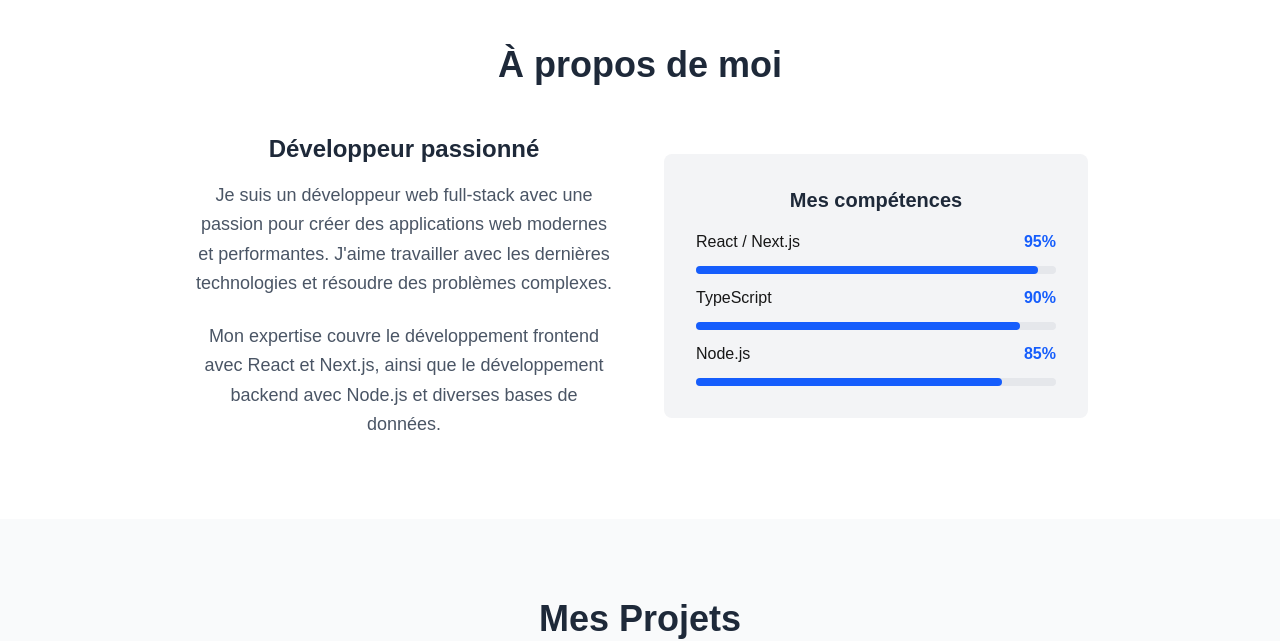
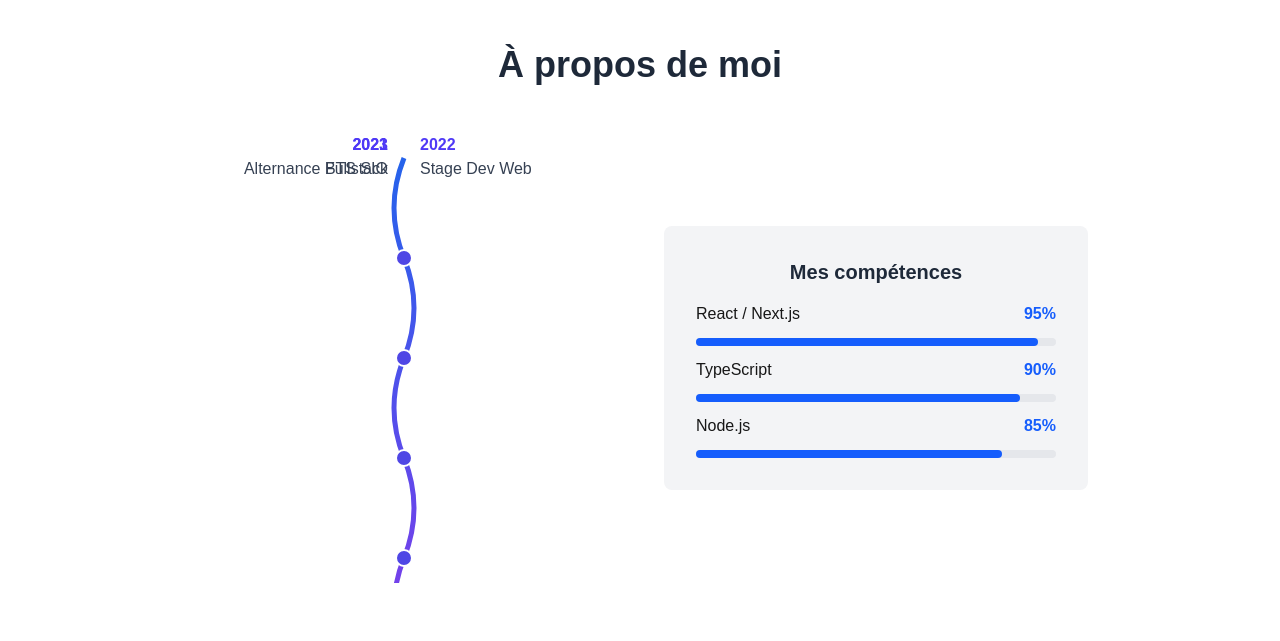
Before and after one commit to Sidarzo/cyprienrimbaud.fr, a Next.js app: page / in a window 1280 px wide. Shown: the part 900-1541 px from the top of the page. Built offline with nearby package versions, Linux system fonts and the light colour scheme.

Commit message:
Animated line

```diff
--- a/src/components/sections/AboutSection.tsx
+++ b/src/components/sections/AboutSection.tsx
@@ -1,4 +1,13 @@
+"use client"
+import { motion } from "framer-motion";
+
 export default function AboutSection() {
+    const events = [
+        { year: "2021", title: "BTS SIO", side: "left" },
+        { year: "2022", title: "Stage Dev Web", side: "right" },
+        { year: "2023", title: "Alternance Fullstack", side: "left" },
+        { year: "2024", title: "Master Développement", side: "right" },
+      ];
   return (
     <section id="about" className="py-20 bg-white">
       <div className="container mx-auto px-4">
@@ -8,20 +17,68 @@ export default function AboutSection() {
           </h2>
 
           <div className="grid md:grid-cols-2 gap-12 items-center">
-            <div>
-              <h3 className="text-2xl font-semibold mb-4 text-gray-800">
-                Développeur passionné
-              </h3>
-              <p className="text-lg text-gray-600 mb-6 leading-relaxed">
-                Je suis un développeur web full-stack avec une passion pour créer des applications
-                web modernes et performantes. J'aime travailler avec les dernières technologies
-                et résoudre des problèmes complexes.
-              </p>
-              <p className="text-lg text-gray-600 leading-relaxed">
-                Mon expertise couvre le développement frontend avec React et Next.js,
-                ainsi que le développement backend avec Node.js et diverses bases de données.
-              </p>
-            </div>
+            <div className="relative w-full flex justify-center">
+             <svg
+                width="100"
+                height="450"
+                viewBox="0 0 100 400"
+                fill="none"
+                xmlns="http://www.w3.org/2000/svg"
+            >
+            <defs>
+                <linearGradient id="lineGradient" x1="0" y1="0" x2="0" y2="600" gradientUnits="userSpaceOnUse">
+                    <stop offset="0%" stopColor="#2563eb" />  {/* blue-600 */}
+                    <stop offset="100%" stopColor="#9333ea" /> {/* purple-600 */}
+                </linearGradient>
+            </defs>
+            <motion.path
+                d="
+                    M50 500
+                    Q 30 450, 50 400
+                    Q 70 350, 50 300
+                    Q 30 250, 50 200
+                    Q 70 150, 50 100
+                    Q 30 50, 50 0
+                "
+                stroke="url(#lineGradient)"
+                strokeWidth="5"
+                fill="none"
+                initial={{ pathLength: 0 }}
+                animate={{ pathLength: 1 }}
+                transition={{ duration: 3, ease: "easeInOut" }}
+                />
+                {/* Points */}
+                {[100, 200, 300, 400, 500].map((y, i) => (
+                <motion.circle
+                initial={{x: -30 }}
+                animate={{x: 0 }}
+                transition={{ duration: 3 }}
+                    key={i}
+                    cx="50"
+                    cy={y}
+                    r="8"
+                    fill="#4f46e5"
+                    stroke="white"
+                    strokeWidth="2"
+                />
+                ))}
+            </svg>
+        <div className="absolute top-0 w-full h-full z-10">
+        {[150, 300, 450].map((y, i) => (
+          <div
+            key={i}
+            className={`absolute top-[${y}px] ${
+              events[i].side === "left"
+                ? "left-0 text-right pr-4"
+                : "right-0 text-left pl-4"
+            } w-1/2`}
+          >
+            <p className="font-bold text-indigo-600">{events[i].year}</p>
+            <p className="text-gray-700">{events[i].title}</p>
+          </div>
+        ))}
+      </div>
+        </div>
 
             <div className="bg-gray-100 rounded-lg p-8">
               <h4 className="text-xl font-semibold mb-4 text-gray-800">
```
